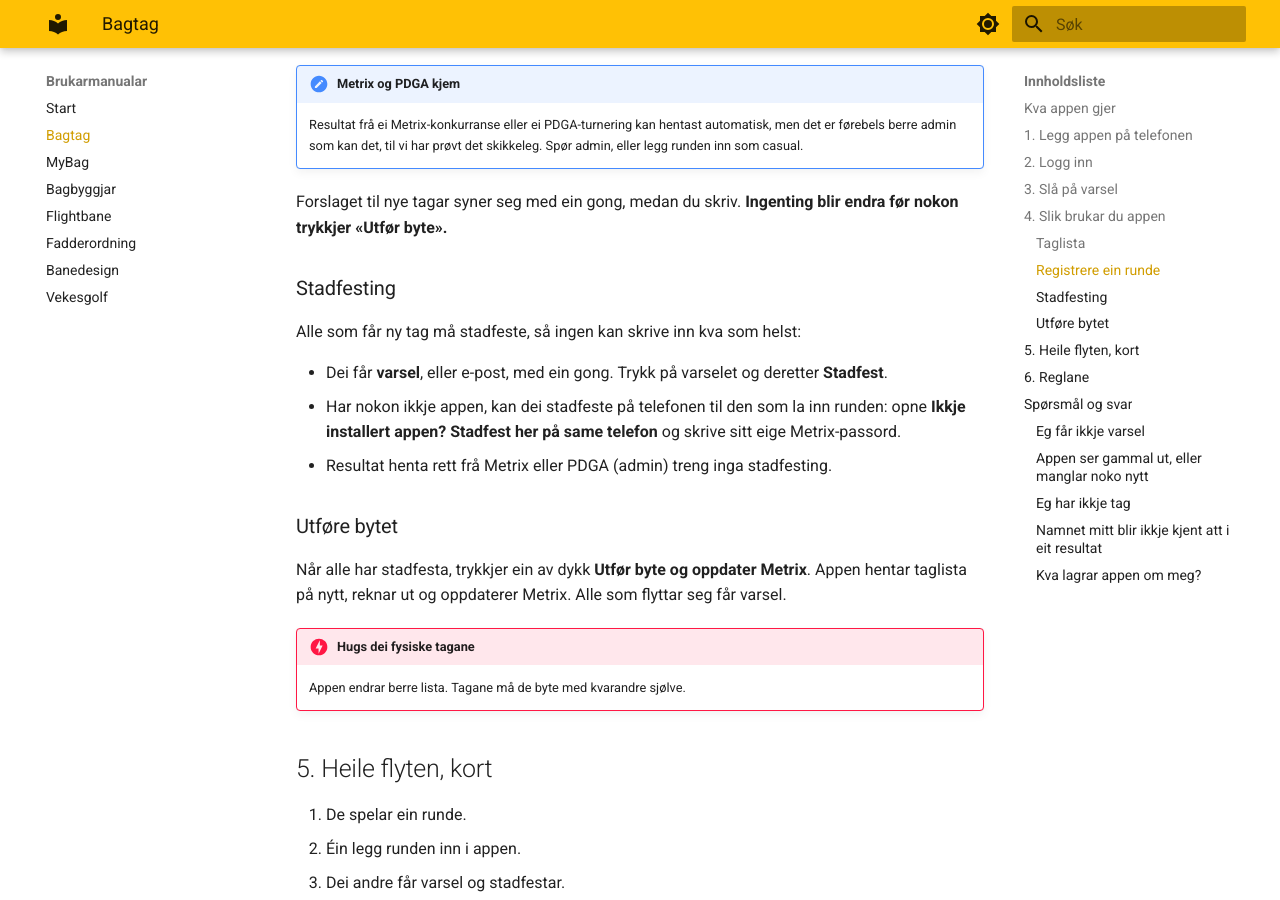
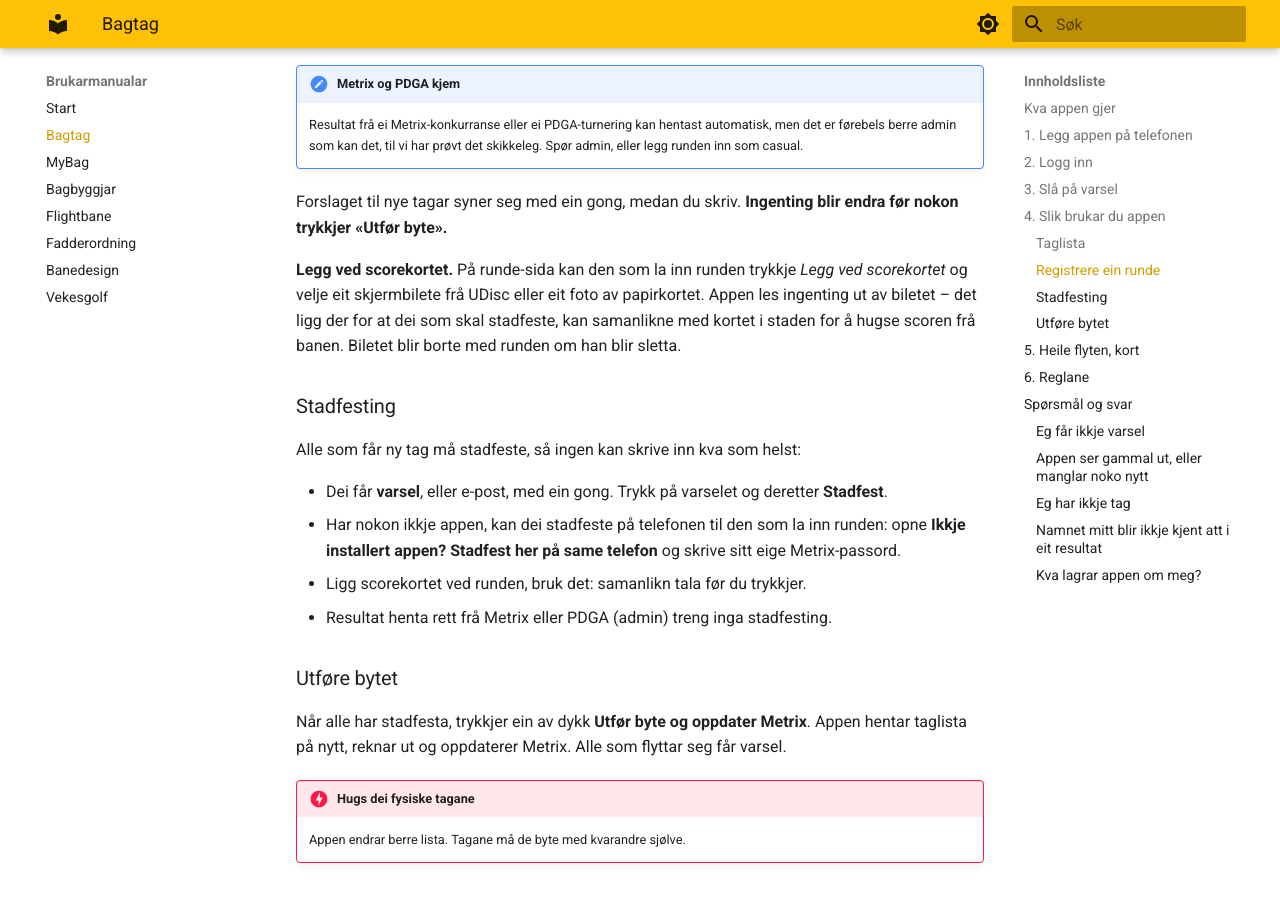
Before and after one commit to hanses89/manuals, an MkDocs documentation site: the page built from docs/bagtag.md, in a window 1280 px wide and 900 px high, scrolled down 2269 px. Built offline with MkDocs 1.6.1 and Material for MkDocs 9.7.7, drawn with Linux system fonts in a browser that asks for light colours.

Commit message:
manual: sync from bagtag.kvamdgs.no @ 4b61045edb401561d826f2a3f266c35af98ab34e

```diff
--- a/docs/bagtag.md
+++ b/docs/bagtag.md
@@ -111,6 +111,12 @@ Enter. Du sjølv er alt kryssa av.
 Forslaget til nye tagar syner seg med ein gong, medan du skriv. **Ingenting blir
 endra før nokon trykkjer «Utfør byte».**
 
+**Legg ved scorekortet.** På runde-sida kan den som la inn runden trykkje
+*Legg ved scorekortet* og velje eit skjermbilete frå UDisc eller eit foto av
+papirkortet. Appen les ingenting ut av biletet – det ligg der for at dei som
+skal stadfeste, kan samanlikne med kortet i staden for å hugse scoren frå
+banen. Biletet blir borte med runden om han blir sletta.
+
 ### Stadfesting
 
 Alle som får ny tag må stadfeste, så ingen kan skrive inn kva som helst:
@@ -119,6 +125,7 @@ Alle som får ny tag må stadfeste, så ingen kan skrive inn kva som helst:
 - Har nokon ikkje appen, kan dei stadfeste på telefonen til den som la inn
   runden: opne **Ikkje installert appen? Stadfest her på same telefon** og
   skrive sitt eige Metrix-passord.
+- Ligg scorekortet ved runden, bruk det: samanlikn tala før du trykkjer.
 - Resultat henta rett frå Metrix eller PDGA (admin) treng inga stadfesting.
 
 ### Utføre bytet
```
